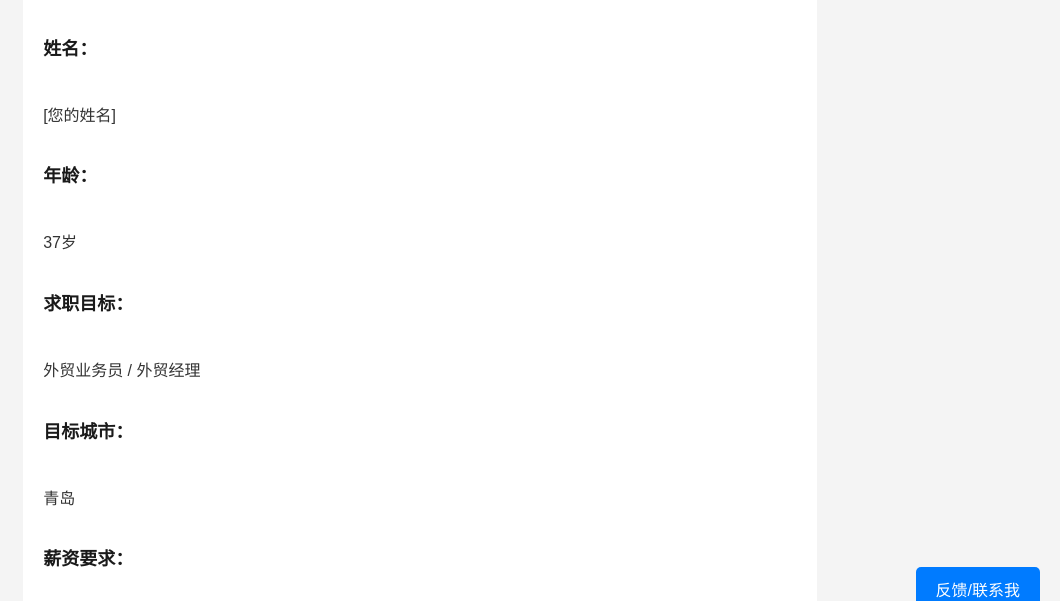
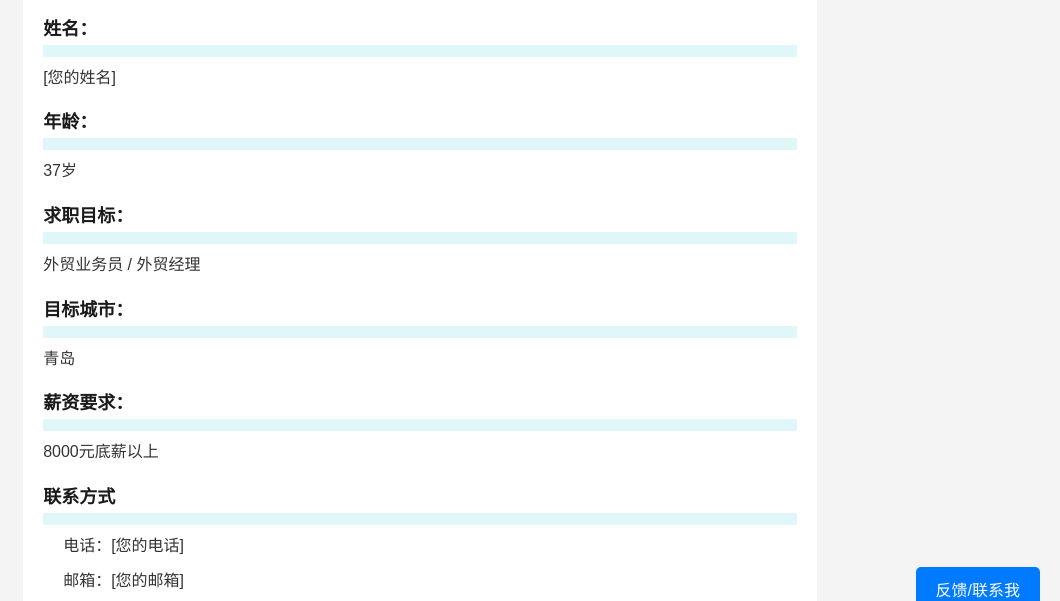
Before and after one commit to Ethannoma27/My-Resume, a plain HTML site: page index.html in a window 1280 px wide. Shown: the part 169-770 px from the top of the page, without its empty margins (220-1280 px from the left). Drawn offline with Linux system fonts and the light colour scheme.

Commit message:
Add files via upload

```diff
--- a/style.css
+++ b/style.css
@@ -21,10 +21,11 @@ body {
 /* 页眉样式 */
 .header {
     text-align: center;
-    background-color: #e0f7fa; /* 浅蓝色 */
+    background-color: #e0f7fa; /* 宝蓝色 */
     padding: 20px;
     margin-bottom: 20px;
 }
+
 
 .title {
     font-family: "KaiTi", serif;
@@ -37,22 +38,6 @@ h2 {
     font-size: 18px;
     font-weight: bold;
     color: #1a1a1a;
-    position: relative;  /* 使伪元素相对于标题定位 */
-    margin: 20px 0;  /* 为标题增加上下的间距 */
-    padding-bottom: 6px; /* 给标题增加下方间距 */
-    line-height: 24px; /* 设置标题行高，方便控制半个字符的高度 */
-    display: inline-block;  /* 使标题根据内容宽度自动调整 */
-}
-
-/* 给所有标题增加半个字符高度的背景色条 */
-h2::after {
-    content: "";                /* 创建伪元素 */
-    position: absolute;         /* 绝对定位 */
-    left: 0;                     /* 定位到标题的左边 */
-    bottom: -6px;                /* 距离标题下方 6px，约为半个字符的高度 */
-    width: auto;                 /* 宽度自动，和标题的宽度一样 */
-    height: 6px;                 /* 背景条高度为 6px，约为半个字符的高度 */
-    background-color: #e0f7fa;   /* 浅蓝色背景 */
 }
 
 /* 动态加载动画 */
@@ -72,7 +57,6 @@ section {
     margin-bottom: 20px;
 }
 
-/* 为 ul 添加样式 */
 ul {
     list-style-type: none;
     padding-left: 20px;
@@ -82,7 +66,7 @@ ul li {
     margin-bottom: 10px;
 }
 
-/* 给 h3 添加样式 */
+/* 分项内容的间距 */
 h3 {
     font-size: 16px;
     font-weight: bold;
@@ -145,3 +129,50 @@ button:hover {
         display: none; /* 隐藏按钮 */
     }
 }
+/* 之前的样式部分 */
+/* 这里可能有您的页面背景色、字体、布局等样式 */
+
+/* 所有标题的基础样式 */
+h2, h3, h4, h5, h6 {
+    position: relative; /* 让伪元素相对于标题定位 */
+    font-size: 18px;    /* 标题的字体大小，您可以根据需要调整 */
+    margin: 20px 0;     /* 给标题增加上下的间距 */
+    padding-bottom: 4px; /* 给标题增加下方的间距 */
+    line-height: 24px;  /* 设置标题行高，方便控制半个字符的高度 */
+}
+
+/* 给所有标题增加半个字符高度的背景色条 */
+h2::after, h3::after, h4::after, h5::after, h6::after {
+    content: "";              /* 创建伪元素 */
+    position: absolute;       /* 绝对定位 */
+    left: 0;                  /* 定位到标题的左边 */
+    bottom: -12px;            /* 距离标题下方 12px，大约为半个字符的高度 */
+    width: 100%;              /* 背景条宽度与标题宽度相同 */
+    height: 12px;             /* 背景条高度为 12px，大约为半个字符的高度 */
+    background-color: #e0f7fa; /* 浅蓝色背景，您可以根据需要更改颜色 */
+}
+
+/* 如果需要更大的标题，调整不同的标题等级 */
+h1::after {
+    height: 12px; /* 例如：h1标签的背景条高度为12px */
+}
+
+h2::after {
+    height: 12px;
+}
+
+h3::after {
+    height: 12px;
+}
+
+h4::after {
+    height: 12px;
+}
+
+h5::after {
+    height: 12px;
+}
+
+h6::after {
+    height: 12px;
+}
```
